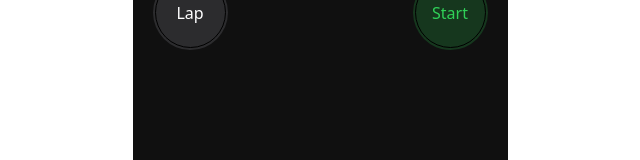
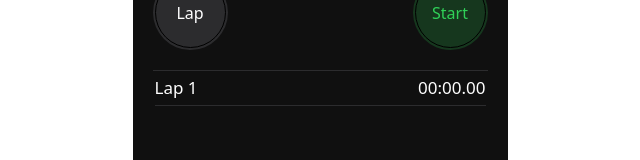
Before and after one commit to tammyk7/Stopwatch-react, a React (Vite) app in the folder vite-project/: page / in a window 1280 px wide. Shown: the part 326-486 px from the top of the page, without its empty margins (320-960 px from the left). Built offline with nearby package versions, Linux system fonts and the light colour scheme.

Commit message:
reset function added

```diff
--- a/vite-project/src/components/App/App.css
+++ b/vite-project/src/components/App/App.css
@@ -28,7 +28,6 @@
   height: 100vh;
   width: 100vw;
 }
-
 
 .main {
   height: 812px;
@@ -96,3 +95,21 @@
   background-color: var(--stop-btn-bg-color);
   color: var(--stop-btn-text-color);
 }
+
+.lap-table-container {
+  border-top: 1px solid var(--lap-btn-bg-color);
+  margin: 0 20px;
+}
+
+.lap-row {
+  display: flex;
+  justify-content: space-between;
+  width: 100%;
+  height: 33px;
+  border-bottom: 1px solid var(--lap-btn-bg-color);
+  font-size: 17px;
+  font-weight: 30;
+}
+.lap-table {
+  width: 100%;
+}
--- a/vite-project/src/components/App/App.jsx
+++ b/vite-project/src/components/App/App.jsx
@@ -1,4 +1,5 @@
 import { useEffect, useState } from 'react'
+import { formatTime } from './utils'
 import './App.css'
 
 function App() {
@@ -9,14 +10,22 @@ function App() {
 useEffect(() => {
   let interval;
   if (isRunning) {
-      let elapsedTime = Date.now() - time
-      interval = setInterval(() => {setTime(() => setTime(Date.now() - elapsedTime))}, 10);
+    let startTime = Date.now() - time
+    interval = setInterval(() => {setTime(() => setTime(Date.now() - startTime))}, 10);
     return () => clearInterval(interval)}},[isRunning]);
 
 const startStopButtonText = isRunning ? 'Stop' : 'Start';
 const startStopButtonColor = isRunning ? 'round-button stop-button' : 'round-button start-button'
-  const buttonAction = () => {
+const startStopbuttonAction = () => {
   setIsRunning(!isRunning)
+}
+
+const resetTimer = () => setTime(0)
+
+const lapResetButtonAction = () => {
+  if (lapResetButtonText.innerText = 'Reset') {
+    resetTimer()
+  }
 }
 const lapResetButtonText = () => {
   if (time === 0) {
@@ -30,7 +39,6 @@ function App() {
   }
 }
 
-
 return (
   <div>
     <div className="wrapper">
@@ -41,13 +49,20 @@ function App() {
         <div className="button-container">
           <button className="round-button lap-button"
                   id="lapResetButton"
-                    onClick={buttonAction}>{lapResetButtonText()}</button>
+                  onClick={lapResetButtonAction}>{lapResetButtonText()}</button>
           <button className={startStopButtonColor}
                   id="startStopButton"
-                    onClick={buttonAction}>{startStopButtonText}</button>
+                  onClick={startStopbuttonAction}>{startStopButtonText}</button>
         </div>
         <div className="lap-table-container">
-            <table id="lapTable"></table>
+          <table className='lap-table 'id="lapTable">
+            <tbody>
+              <tr className='lap-row'>
+                <td>Lap 1</td>
+                <td>00:00.00</td>
+              </tr>
+            </tbody>
+          </table>
         </div>
       </div>
     </div>
@@ -56,16 +71,3 @@ function App() {
 };
 
 export default App
-
-const padNumber =  (value) => Math.floor(value).toString().padStart(2, '0')
-
-const formatTime = (elapsedTime) => {
-    const centiseconds =(elapsedTime % 1000) / 10
-    const seconds = (elapsedTime / 1000) % 60
-    const minutes =(elapsedTime / (1000 * 60)) % 60
-    return`${padNumber(minutes)}:${padNumber(seconds)}.${padNumber(centiseconds)}`
-}
-
-const resetTimer = () => {
-  setTime(0)
-}
--- /dev/null
+++ b/vite-project/src/components/App/utils.js
@@ -0,0 +1,8 @@
+const padNumber =  (value) => Math.floor(value).toString().padStart(2, '0')
+
+export function formatTime(elapsedTime) {
+    const centiseconds =(elapsedTime % 1000) / 10
+    const seconds = (elapsedTime / 1000) % 60
+    const minutes =(elapsedTime / (1000 * 60)) % 60
+    return`${padNumber(minutes)}:${padNumber(seconds)}.${padNumber(centiseconds)}`
+}
--- a/vite-project/src/main.jsx
+++ b/vite-project/src/main.jsx
@@ -11,8 +11,6 @@ ReactDOM.createRoot(document.getElementById('root')).render(
 
 const component = (
   <div>
-    <span></span>
-    'Hello world'
   </div>
 )
 
```
Lines whose indentation alone changed are shown as unchanged.
